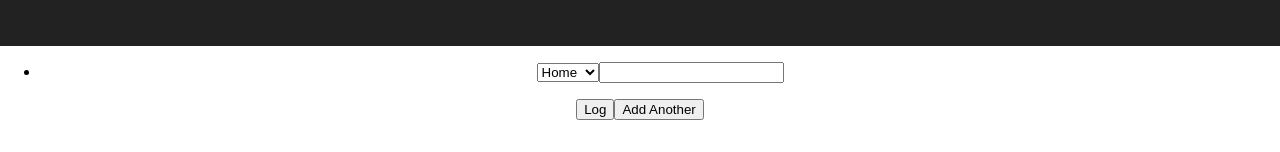
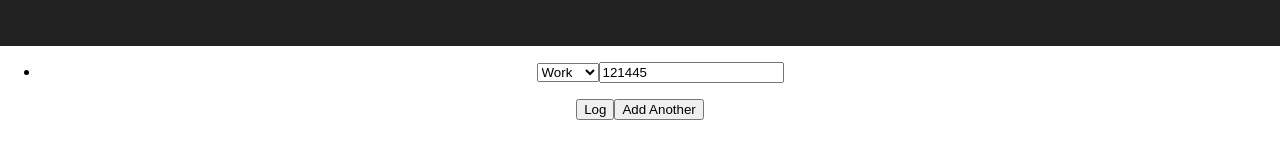
Before and after one commit to javo0112/multi-tel-input, a React (Create React App) app: page / in a window 1280 px wide. Shown: the part 144-296 px from the top of the page. Built offline with nearby package versions, Linux system fonts and the light colour scheme.

Commit message:
Now accepts initialization from props

```diff
--- a/src/App.js
+++ b/src/App.js
@@ -8,7 +8,7 @@ class App extends Component {
     super(props);
 
     this.state = {
-      phones: []
+      phones: [{num: '121445', type: 'Work'}]
     }
 
     this.handlePhonesChange = this.handlePhonesChange.bind(this);
@@ -25,7 +25,10 @@ class App extends Component {
           <img src={logo} className="App-logo" alt="logo" />
           <h1 className="App-title">InfoLob React Test</h1>
         </header>
-        <MultiPhoneInput types={["Home", "Mobile", "Work", "Other"]} onPhonesChange={this.handlePhonesChange} />
+        <MultiPhoneInput
+          phones={ this.state.phones }
+          types={["Home", "Mobile", "Work", "Other"]}
+          onPhonesChange={ this.handlePhonesChange } />
       </div>
     );
   }
--- a/src/multi-tel-input.js
+++ b/src/multi-tel-input.js
@@ -3,11 +3,22 @@ import React, { Component, button } from 'react';
 class MultiPhoneInput extends Component {
     constructor(props) {
         super(props);
-        var defaultType = props.types[0];
+        var initialPhones;
+        var initialTypes;
+        if (props.phones && props.phones.length > 0) {
+            initialPhones = props.phones;
+            initialTypes = props.types.map(type => {
+                var typeUsed = props.phones.find(phone => phone.type === type );
+                return {name: type, available: typeUsed ? false : true }
+            })
+        } else {
+            initialPhones = [{num: '', type: props.types[0]}];
+            initialTypes = props.types.map(t => ({name: t, available: t !== props.types[0] }))
+        }
 
         this.state = {
-            phones: [{num: '', type: defaultType}],
-            types: props.types.map(t => ({name: t, available: t !== defaultType }))
+            phones: initialPhones,
+            types: initialTypes
         }
 
         // Functions defined
```
Also changed, not shown: 1 other file (tests, documents, lock files or other folders).
